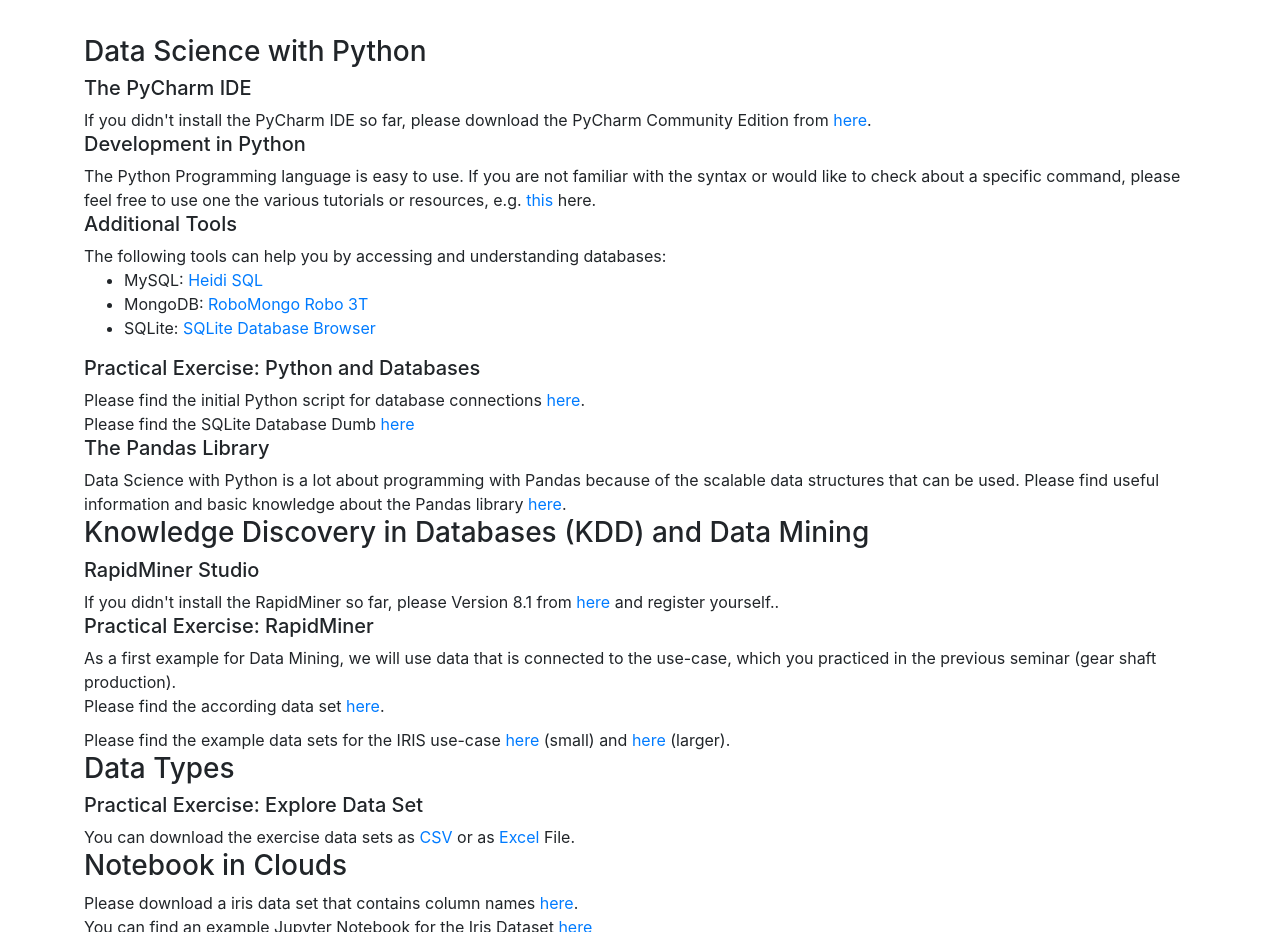
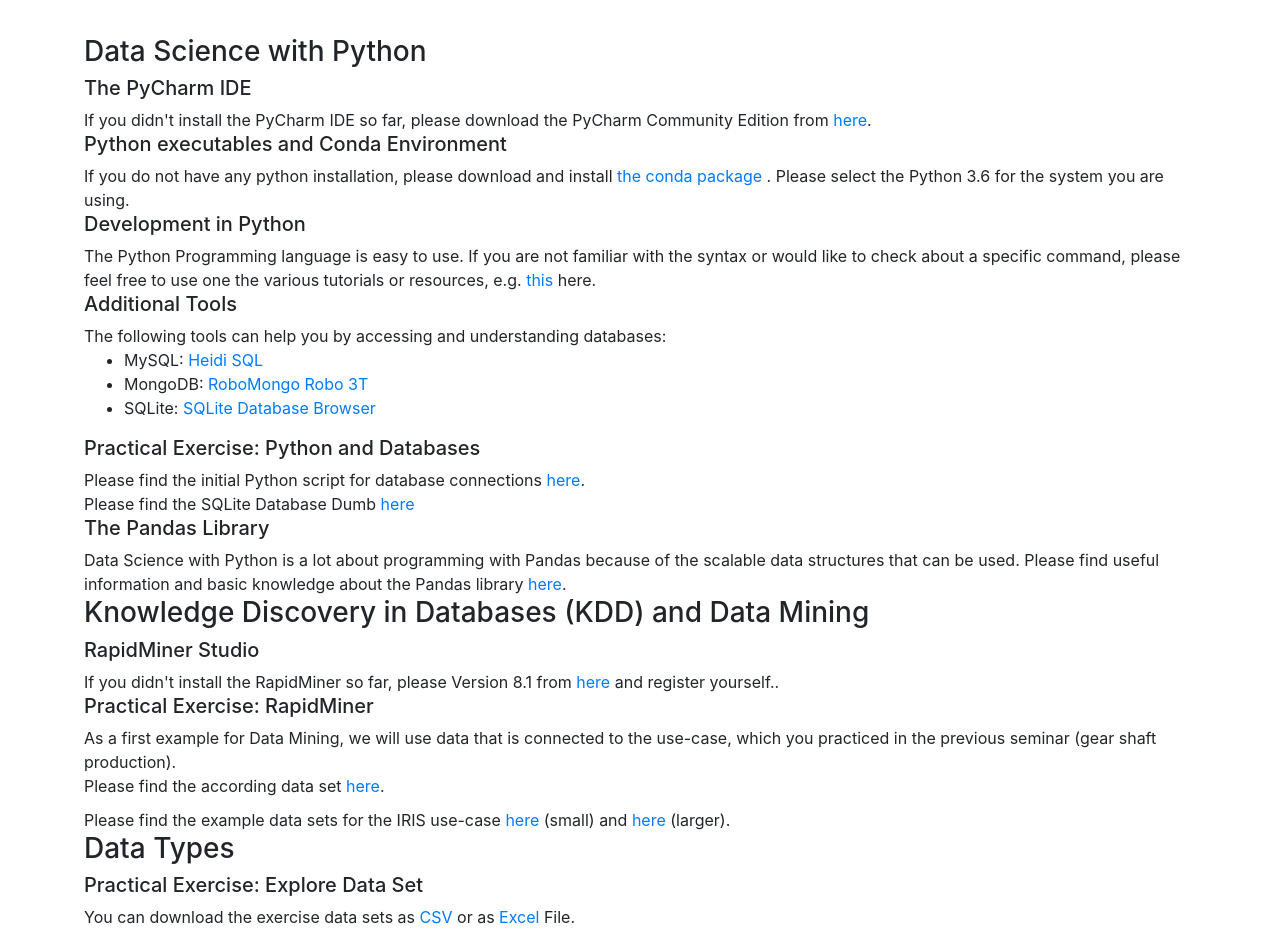
Before and after one commit to MaxAttax/maxattax.github.io, a website with bundled scripts: page index.html in a window 1280 px wide. Shown: the part 1041-1973 px from the top of the page. Built offline with nearby package versions, Linux system fonts and the light colour scheme.

Commit message:
added conda download link

```diff
--- a/index.html
+++ b/index.html
@@ -78,7 +78,12 @@
 				<div>
 					If you didn't install the PyCharm IDE so far, please download the PyCharm Community Edition from <a target="_blank" href="https://www.jetbrains.com/pycharm/download/#section=windows">here</a>.
 				</div>
-
+                <h5>
+					Python executables and Conda Environment
+				</h5>
+				 <div>
+                    If you do not have any python installation, please download and install <a target="_blank" href="https://conda.io/miniconda.html"> the conda package </a>. Please select the Python 3.6 for the system you are using.
+                </div>
 				<h5>
 					Development in Python
 				</h5>
```
Also changed, not shown: index_BD.html (+6 -1 lines).
